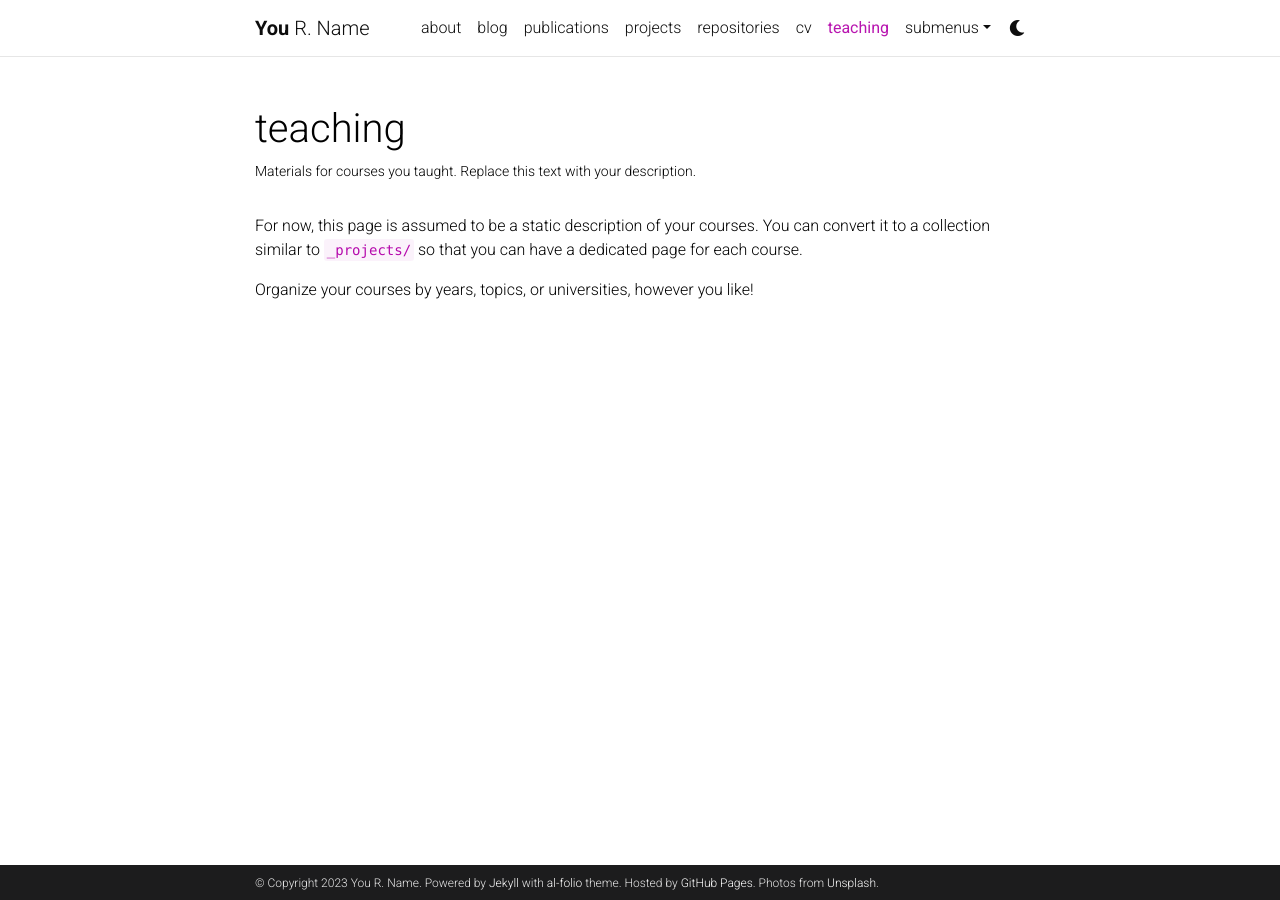
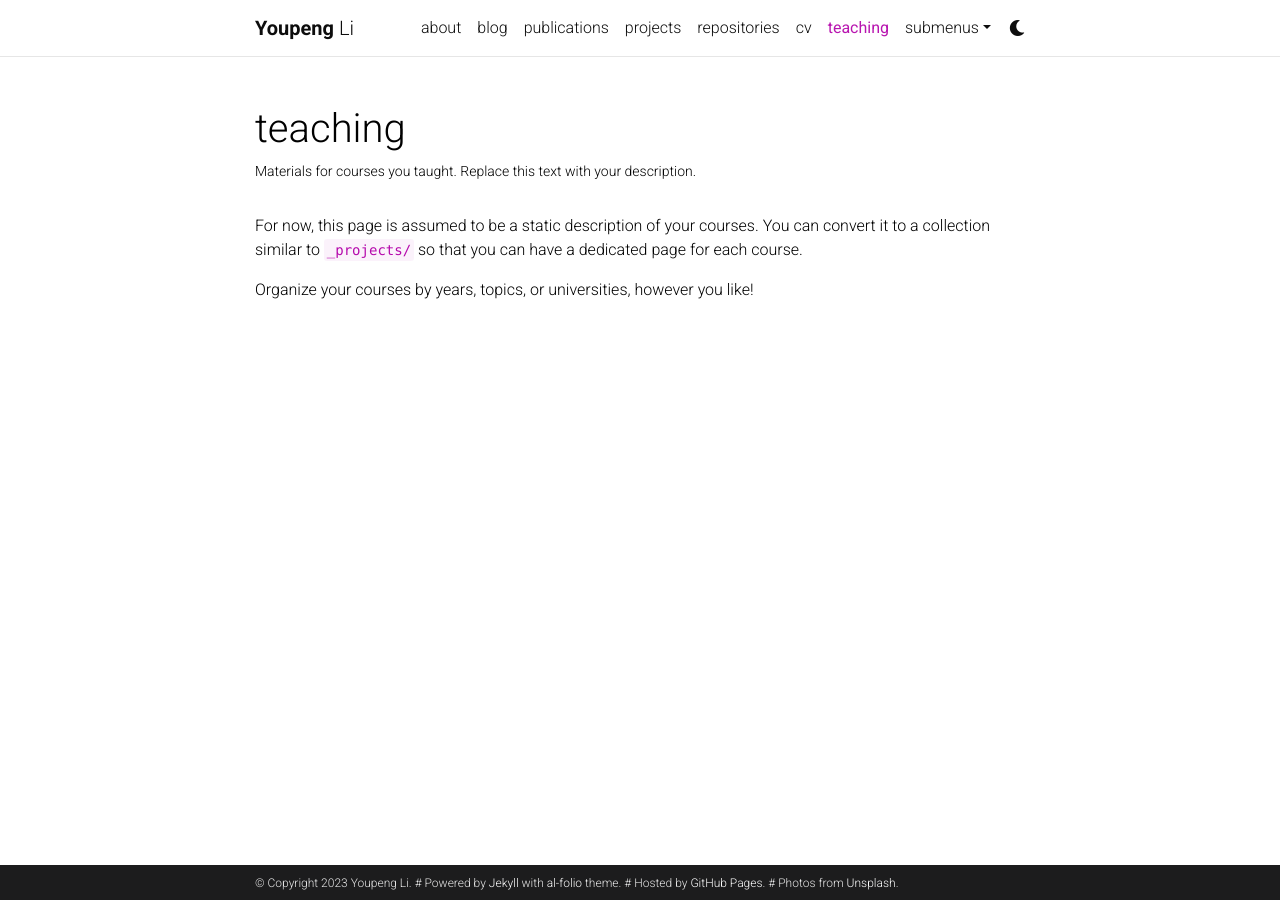
Before and after one commit to youpengl/youpengl.github.io, a Jekyll site: the page built from _pages/teaching.md, in a window 1280 px wide. Built offline with Jekyll 4.4.1, drawn with Linux system fonts in a browser that asks for light colours; comment, search, counter and statistics services are not loaded; a style sheet for code colours, icons or effects is not loaded.

Commit message:
update _config.yml

```diff
--- a/_config.yml
+++ b/_config.yml
@@ -3,16 +3,16 @@
 # -----------------------------------------------------------------------------
 
 title: blank # the website title (if blank, full name will be used instead)
-first_name: You
-middle_name: R.
-last_name: Name
-email: you@example.com
+first_name: Youpeng
+middle_name:
+last_name: Li
+email: youpengcs@gmail.com
 description: > # the ">" symbol means to ignore newlines until "footer_text:"
   A simple, whitespace theme for academics. Based on [*folio](https://github.com/bogoli/-folio) design.
 footer_text: >
-  Powered by <a href="https://jekyllrb.com/" target="_blank">Jekyll</a> with <a href="https://github.com/alshedivat/al-folio">al-folio</a> theme.
-  Hosted by <a href="https://pages.github.com/" target="_blank">GitHub Pages</a>.
-  Photos from <a href="https://unsplash.com" target="_blank">Unsplash</a>.
+  # Powered by <a href="https://jekyllrb.com/" target="_blank">Jekyll</a> with <a href="https://github.com/alshedivat/al-folio">al-folio</a> theme.
+  # Hosted by <a href="https://pages.github.com/" target="_blank">GitHub Pages</a>.
+  # Photos from <a href="https://unsplash.com" target="_blank">Unsplash</a>.
 keywords: jekyll, jekyll-theme, academic-website, portfolio-website  # add your own keywords or leave empty
 
 lang: en # the language of your site (for example: en, fr, cn, ru, etc.)
```
